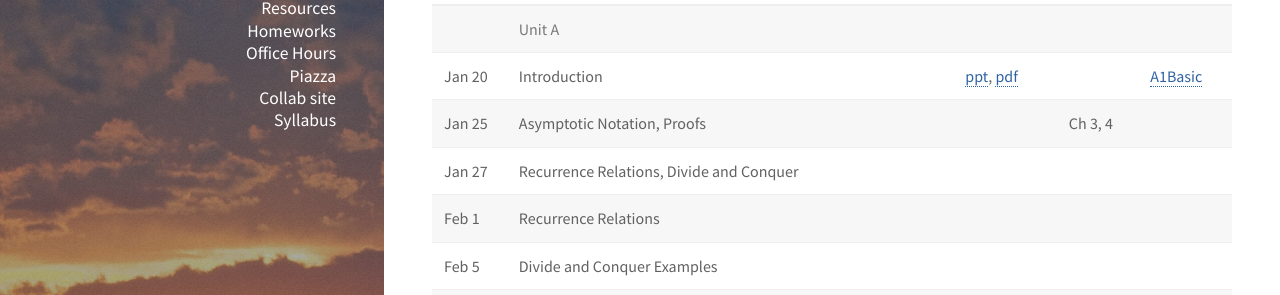
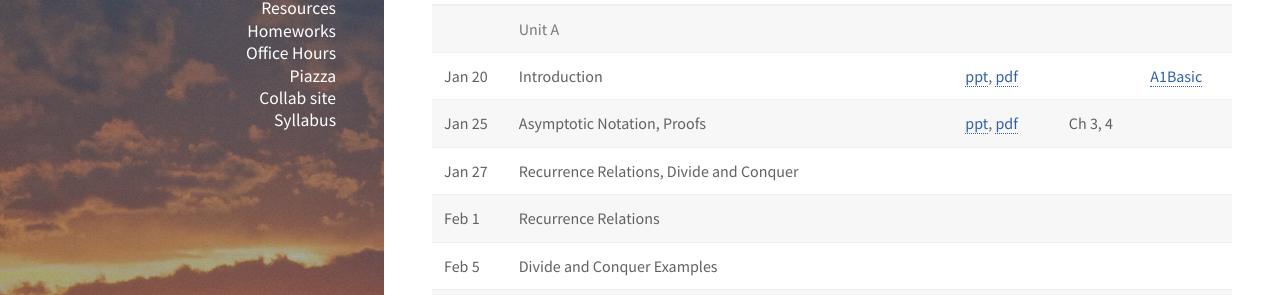
Before and after one commit to uva-cs/cs4102-s22, a Jekyll site: the page built from slides/schedule.md, in a window 1280 px wide and 900 px high. Shown: the part 244-539 px from the top of the window. Built offline with Jekyll 4.4.1, drawn with Linux system fonts in a browser that asks for light colours; nearby versions of some CDN libraries; library files that are not in the unit come from our copies.

Commit message:
slides for L2

```diff
--- a/slides/schedule.md
+++ b/slides/schedule.md
@@ -11,7 +11,7 @@ This is a tentative schedule of topics addressed.  As we go through the semester
 | ------- | ------                                   | -----        | ------   | -------  |
 |         | **Unit A**                               |              |          |          |
 | Jan 20  | Introduction                             | [ppt](cs4102-L1-intro.pptx), [pdf](cs4102-L1-intro.pdf) |          | [A1Basic](../homework/index.html)        |
-| Jan 25  | Asymptotic Notation, Proofs              |              | Ch 3, 4  |          |
+| Jan 25  | Asymptotic Notation, Proofs              | [ppt](cs4102_L2_recurrences_DandC.pptx), [pdf](cs4102_L2_recurrences_DandC.pdf) | Ch 3, 4  |          |
 | Jan 27  | Recurrence Relations, Divide and Conquer |              |          |          |
 | Feb 1   | Recurrence Relations                     |              |          |          |
 | Feb 5   | Divide and Conquer Examples              |              |          |          |
```
Also changed, not shown: 2 other files.
